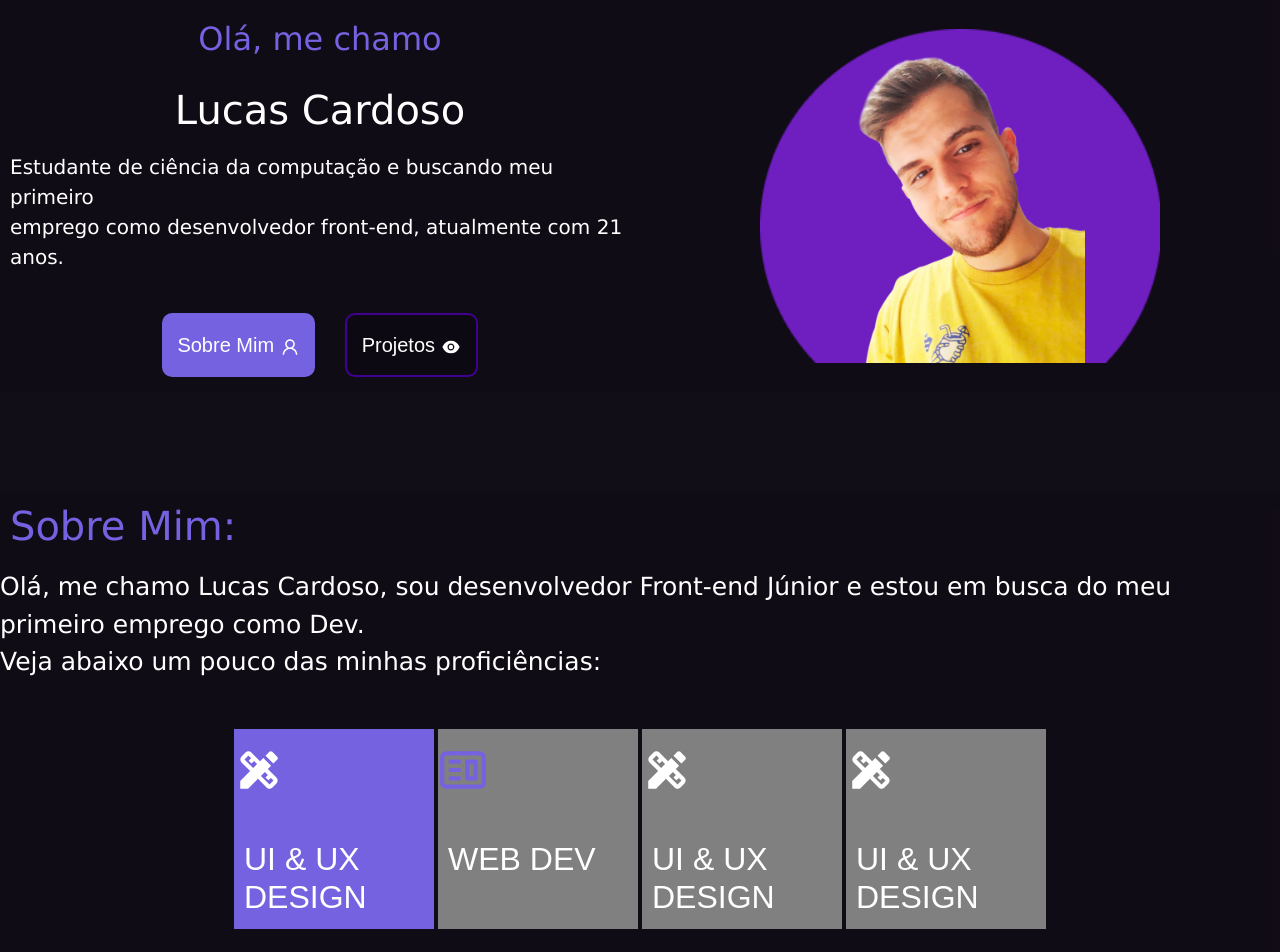
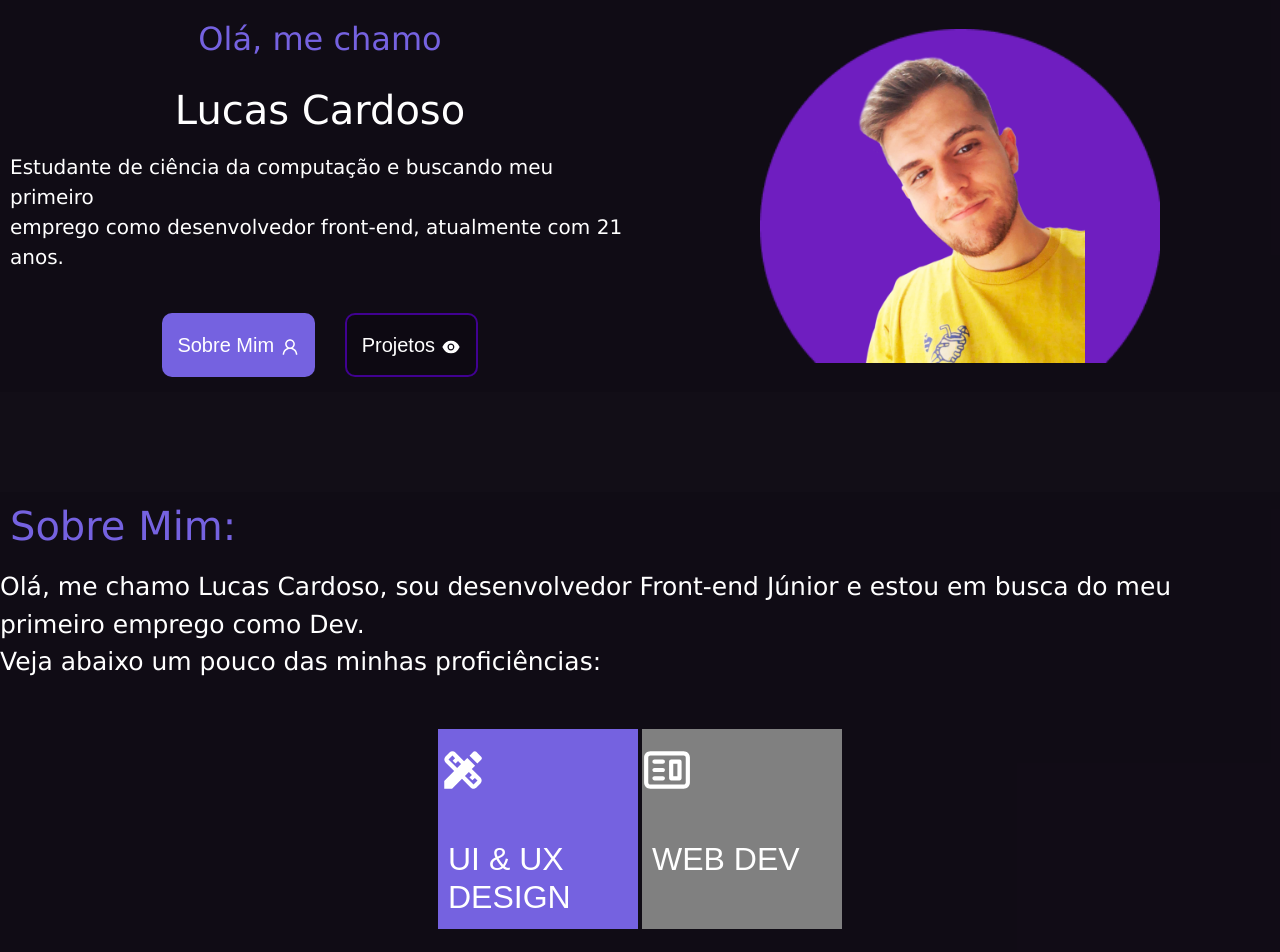
Before and after one commit to Cardwx/PORTEFOLIO-GITHUB-PAGES, a React (Create React App) app: page / in a window 1280 px wide. Shown: the top 952 px of the page. Built offline with nearby package versions, Linux system fonts and the light colour scheme.

Commit message:
alteração
a

```diff
--- a/src/componentes/body.js
+++ b/src/componentes/body.js
@@ -32,15 +32,6 @@ function body() {
                <h2 className='titleQuali'>WEB DEV</h2>
                </div>
 
-               <div className ='quali'>
-               <p className='iconUi'><MdDesignServices/></p>
-               <h2 className='titleQuali'>UI & UX DESIGN</h2>
-               </div>
-
-               <div className='quali'>
-               <p className='iconUi'><MdDesignServices/></p>
-               <h2 className='titleQuali'>UI & UX DESIGN</h2>
-               </div>
 
             </div>
                 <div className='services'>
--- a/src/componentes/styles.body.css
+++ b/src/componentes/styles.body.css
@@ -229,7 +229,3 @@
      height: 200px;
      margin: 2px;
 }
-
-.iconWeb{
-    color: rgba(117, 98, 224, 1);
-}
```
